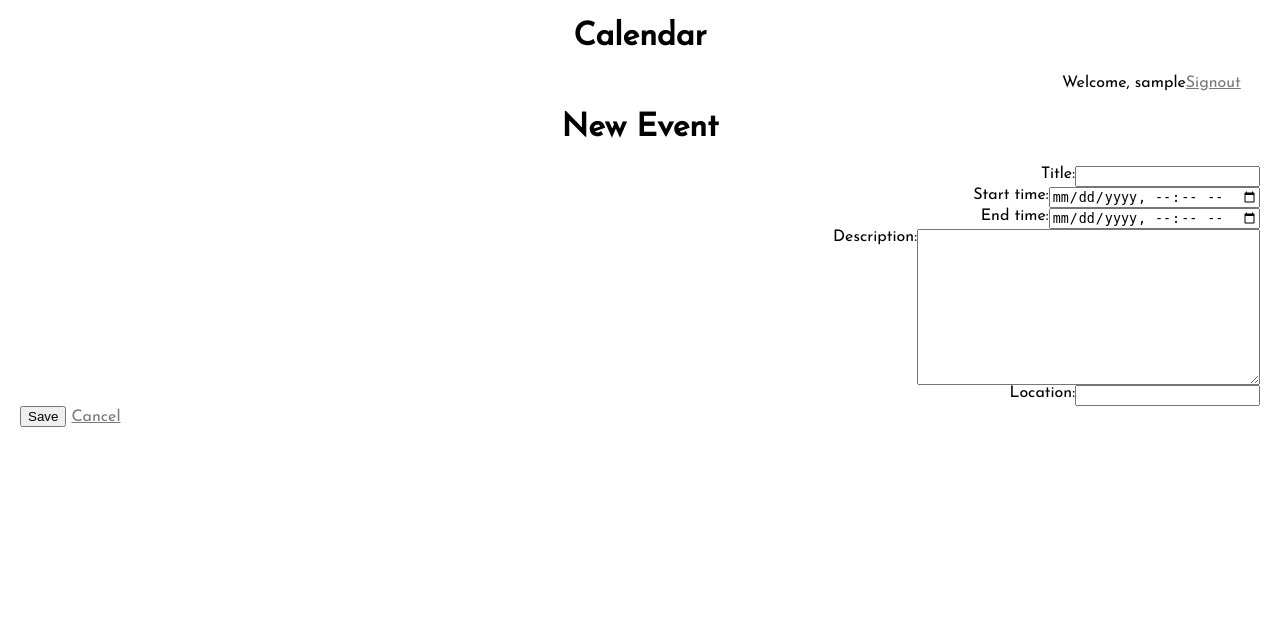
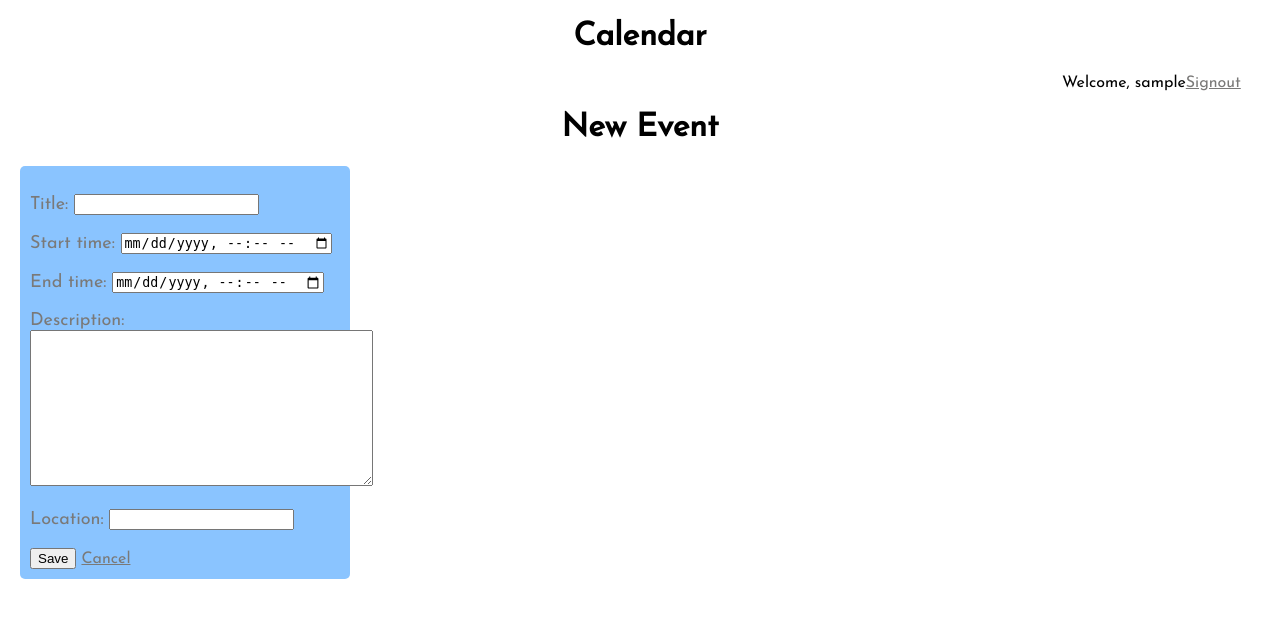
Before and after one commit to JakeBrackney/python_calendar, a Django app: page /event_form in a window 1280 px wide. Shown: the top 618 px of the page. Run offline with Django 3.2, Linux system fonts and the light colour scheme; the visitor is signed in with stand-in values (Sample User, id 1); some libraries are stand-ins or nearby versions.

Commit message:
New Event Form Styling

```diff
--- a/python_calendar/calendar_app/templates/calendar_app/calendar.html
+++ b/python_calendar/calendar_app/templates/calendar_app/calendar.html
@@ -1,7 +1,7 @@
 {% extends 'calendar_app/base.html' %}
 
 {% block content %}
-<p><a href="{% url 'event_form' %}"><button>New Event</button></a></p>
+<p class='nav'><a href="{% url 'event_form' %}"><button>New Event</button></a></p>
 <div class="button-container">
 	<a class="btn btn-info left" href="{% url 'calendar' %}?{{ prev_month }}"> Previous Month </a>
 	<a class="btn btn-info right" href="{% url 'calendar' %}?{{ next_month }}"> Next Month </a>
--- a/python_calendar/static/calendar_app/css/style.css
+++ b/python_calendar/static/calendar_app/css/style.css
@@ -13,10 +13,26 @@ h1 {
   padding-right: 1.2rem
 }
 
-p {
+.nav {
   display: flex;
   justify-content: flex-end;
   margin: inherit;
+}
+/* form {
+  text-align: center;
+} */
+
+.event-form {
+  max-width: 25%;
+  border-radius: 5px;
+  display: block;
+  background-color: #8AC4FF;
+  padding: 10px;
+}
+
+.event-form > p {
+  color: #7A7978;
+  font-size: 18px;
 }
 
 .calendar {
```
